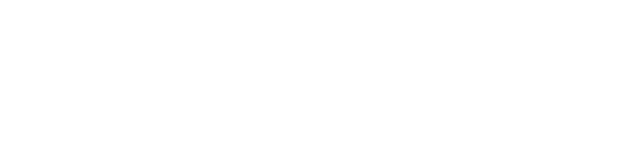
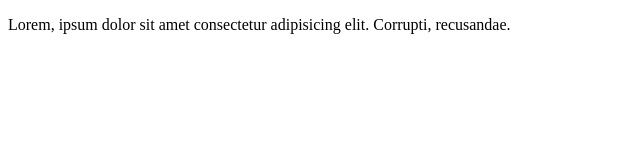
Before and after one commit to Mh-Monzil/first-projects, a plain HTML site: page index.html in a window 1280 px wide. Shown: the whole page, without its empty margins (0-640 px from the left). Drawn offline with Linux system fonts and the light colour scheme.

Commit message:
ptag-added

```diff
--- a/index.html
+++ b/index.html
@@ -3,9 +3,9 @@
 <head>
     <meta charset="UTF-8">
     <meta name="viewport" content="width=device-width, initial-scale=1.0">
-    <title>Document</title>
+    <title>hello</title>
 </head>
 <body>
-
+    <P>Lorem, ipsum dolor sit amet consectetur adipisicing elit. Corrupti, recusandae.</P>
 </body>
 </html>
```
